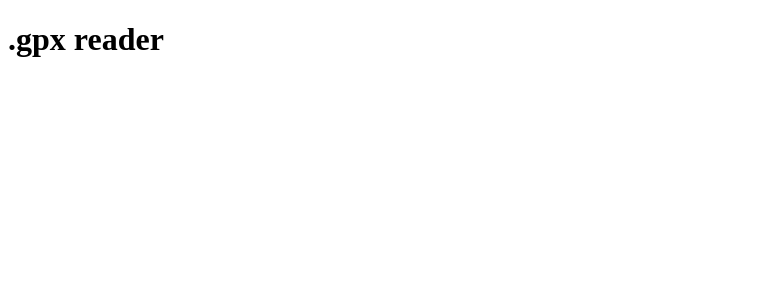
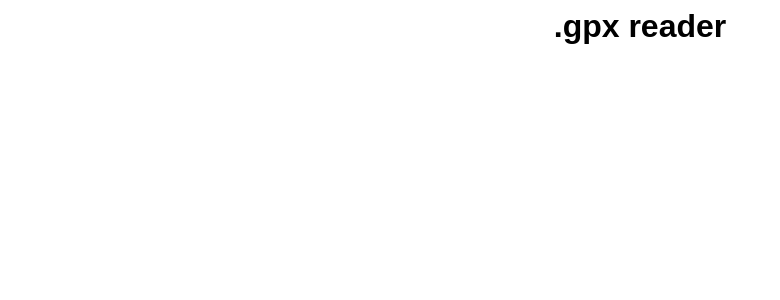
Before and after one commit to josh-yates/gpx-app, an Angular app in the folder web-ui/: page / in a window 1280 px wide. Shown: the top 300 px of the page, without its empty margins (0-780 px from the left). Built offline with nearby package versions, Linux system fonts and the light colour scheme.

Commit message:
Update header styles

```diff
--- a/web-ui/src/app/app.component.html
+++ b/web-ui/src/app/app.component.html
@@ -1 +1 @@
-<h1>.gpx reader</h1>
+<h1 class="page-heading">.gpx reader</h1>
--- a/web-ui/src/app/app.component.scss
+++ b/web-ui/src/app/app.component.scss
@@ -0,0 +1,3 @@
+.page-heading {
+  text-align: center;
+}
--- a/web-ui/src/styles.scss
+++ b/web-ui/src/styles.scss
@@ -1 +1,7 @@
-/* You can add global styles to this file, and also import other style files */
+body {
+  font-family: Arial, Helvetica, sans-serif;
+}
+
+h1 {
+  margin: 0;
+}
```
